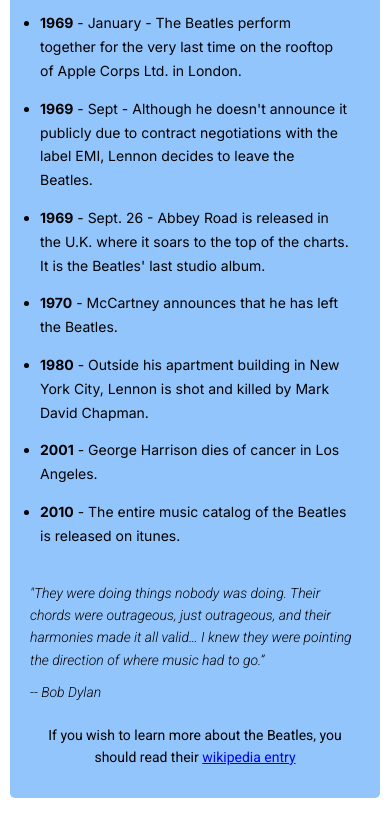
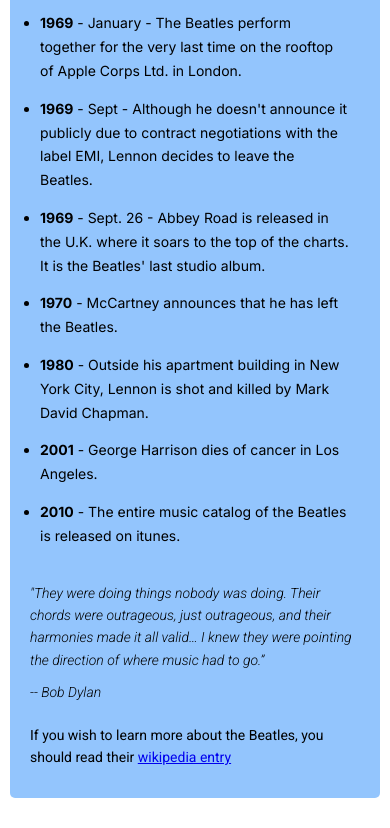
Before and after one commit to cardo8819/Tribute-Page-freeCodeCampp, a plain HTML site: page index.html in a window 390 px wide. Shown: the part 1444-2272 px from the top of the page. Drawn offline with Linux system fonts and the light colour scheme.

Commit message:
Update styles.css

```diff
--- a/styles.css
+++ b/styles.css
@@ -114,8 +114,9 @@
 }
 
 #link{
-    text-align: center;
+    padding-left: 16px;
     margin: 0 auto;
+    max-width: 800px;
 }
 
 @media screen and (max-width: 450px) {
@@ -134,4 +135,7 @@
     blockquote#quote{
         padding: 10px 0;
     }
+    #link{
+        padding-left: 0;
+    }
 }
```
